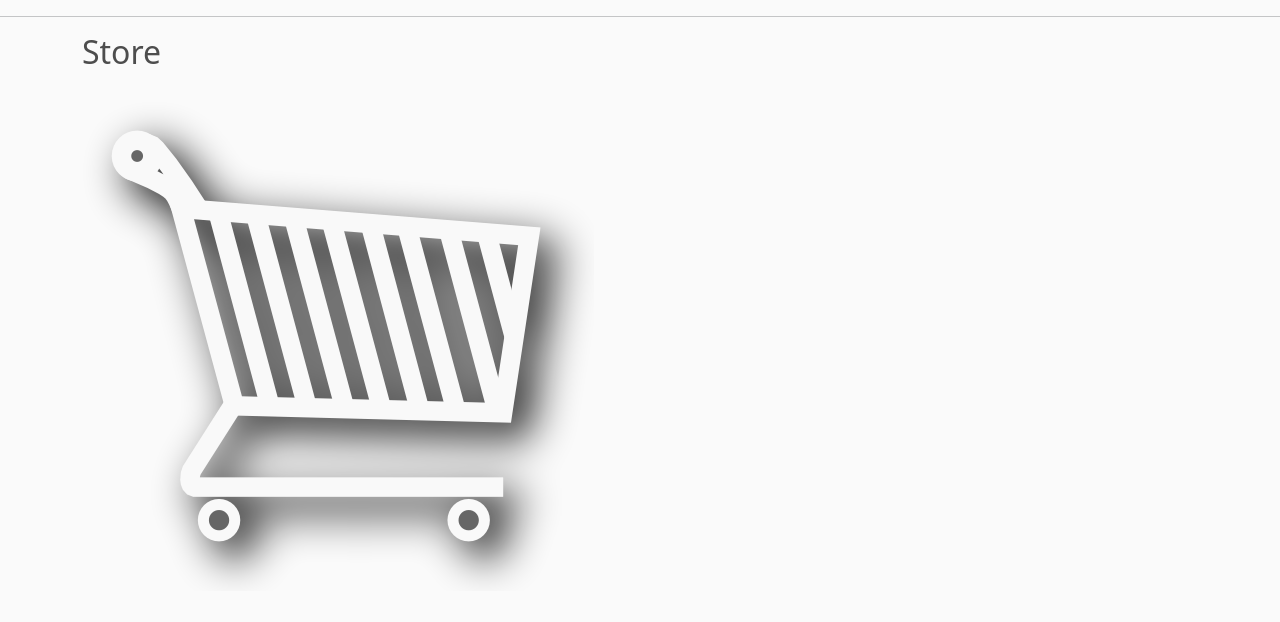
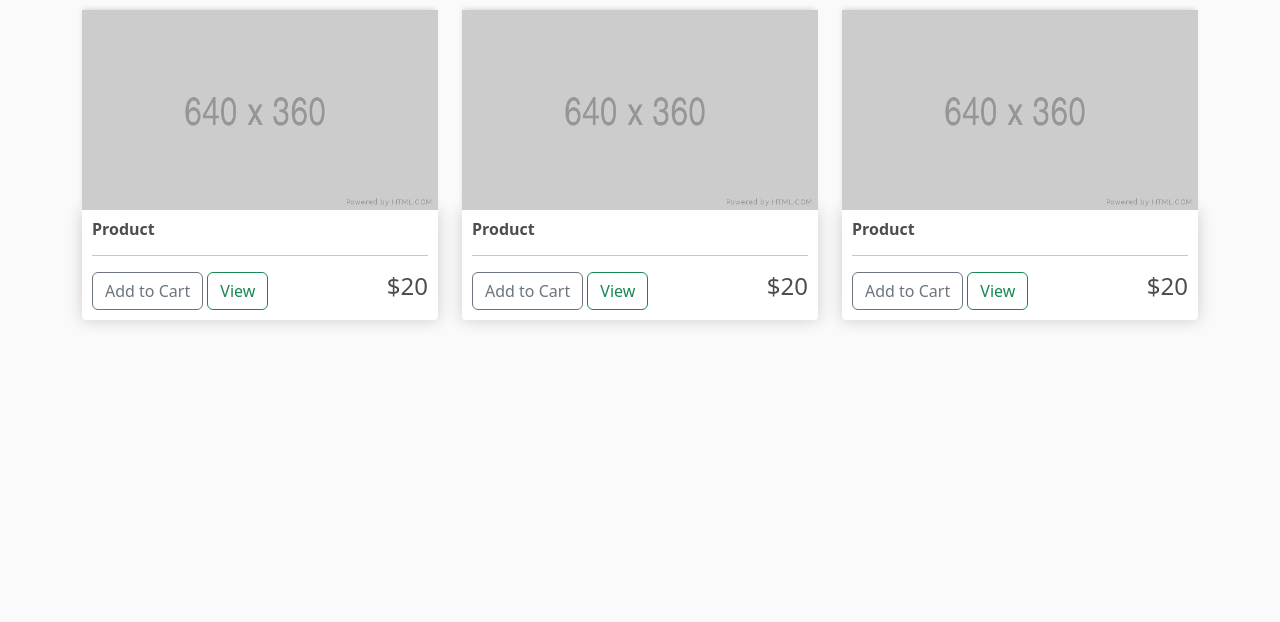
Before and after one commit to AnishOli/gorkhaDeal-In-Django, a Django app: page /store in a window 1280 px wide. Shown: the part 56-678 px from the top of the page. Run offline with Django 5.2, Linux system fonts and the light colour scheme.

Commit message:
Style Product page

```diff
--- a/store/templates/store/Cart.html
+++ /dev/null
@@ -1,5 +0,0 @@
-{% extends 'store/Main.html'%}
-{% block content %}
-
-<h2>Cart store</h2>
-{% endblock content %}
--- a/store/templates/store/Main.html
+++ b/store/templates/store/Main.html
@@ -35,7 +35,7 @@
 	    </div>
 	  </div>
 	</nav>
-        <hr>
+
     <div class="container">
         {% block content%}
         {% endblock content %}
--- a/store/templates/store/Store.html
+++ b/store/templates/store/Store.html
@@ -3,7 +3,46 @@
 
 {% load static %}
 {% block content %}
+<div class="row">
+    <div class="col-lg-4">
+        <img class="thumbnail" src="{% static 'images/placeholder.png' %}" alt="" srcset="">
+        <div class="box-element product">
+            <h6><strong>Product</strong></h6>
+            <hr>
+            <button class="btn btn-outline-secondary">Add to Cart </button>
+            <a class="btn btn-outline-success" href="#">View</a>
+            <h4 style="display: inline-size; float: right;">$20</h4>
 
-<h2>Store</h2>
-<img src="{% static 'images/cart.png' %}" alt="" srcset="">
+
+        </div>
+
+    </div>
+    <div class="col-lg-4">
+        <img class="thumbnail" src="{% static 'images/placeholder.png' %}" alt="" srcset="">
+        <div class="box-element product">
+            <h6><strong>Product</strong></h6>
+            <hr>
+            <button class="btn btn-outline-secondary">Add to Cart </button>
+            <a class="btn btn-outline-success" href="#">View</a>
+            <h4 style="display: inline-size; float: right;">$20</h4>
+
+
+
+        </div>
+
+    </div>
+    <div class="col-lg-4">
+        <img class="thumbnail" src="{% static 'images/placeholder.png' %}" alt="" srcset="">
+        <div class="box-element product">
+            <h6><strong>Product</strong></h6>
+            <hr>
+            <button class="btn btn-outline-secondary">Add to Cart </button>
+            <a class="btn btn-outline-success" href="#">View</a>
+            <h4 style="display: inline-size; float: right;">$20</h4>
+        </div>
+
+    </div>
+
+</div>
+
 {%endblock content %}
```
